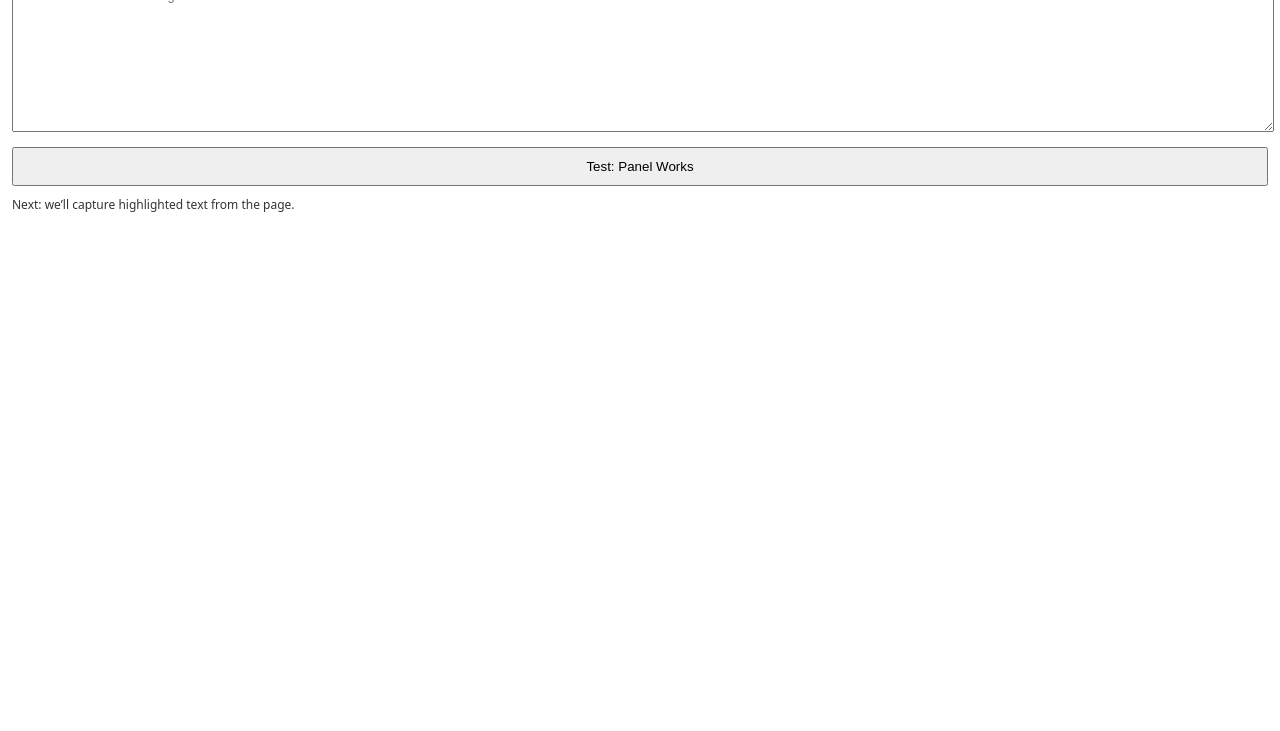
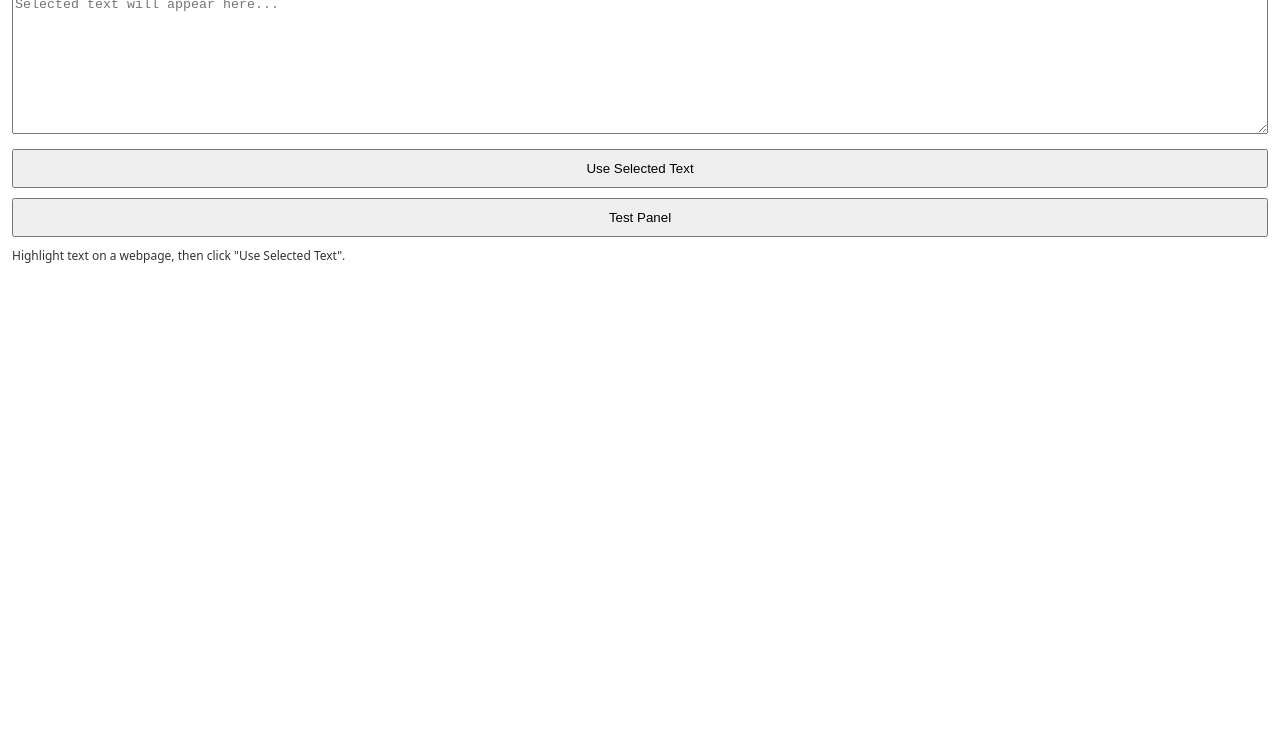
Before and after one commit to SehreenB/clearvoice-extension, a browser extension: page sidepanel.html in a window 1280 px wide. Shown: the part 69-800 px from the top of the page. Drawn offline with Linux system fonts and the light colour scheme.

Commit message:
Update sidepanel.html

```diff
--- a/sidepanel.html
+++ b/sidepanel.html
@@ -1,28 +1,30 @@
 <!doctype html>
-<html>
+<html lang="en">
 
 <head>
     <meta charset="utf-8" />
     <title>ClearVoice</title>
     <style>
         body {
-            font-family: system-ui, Arial;
+            font-family: system-ui, Arial, sans-serif;
             margin: 12px;
         }
 
         h2 {
-            margin: 0 0 10px;
+            margin-bottom: 10px;
         }
 
         textarea {
             width: 100%;
             height: 140px;
+            box-sizing: border-box;
         }
 
         button {
+            width: 100%;
             margin-top: 10px;
-            width: 100%;
             padding: 10px;
+            cursor: pointer;
         }
 
         .note {
@@ -35,9 +37,16 @@
 
 <body>
     <h2>ClearVoice</h2>
-    <textarea id="input" placeholder="Selected text will go here…"></textarea>
-    <button id="testBtn">Test: Panel Works</button>
-    <div class="note">Next: we’ll capture highlighted text from the page.</div>
+
+    <textarea id="input" placeholder="Selected text will appear here..."></textarea>
+
+    <button id="useSelectionBtn">Use Selected Text</button>
+    <button id="testBtn">Test Panel</button>
+
+    <div class="note">
+        Highlight text on a webpage, then click "Use Selected Text".
+    </div>
+
     <script src="sidepanel.js"></script>
 </body>
 
```
